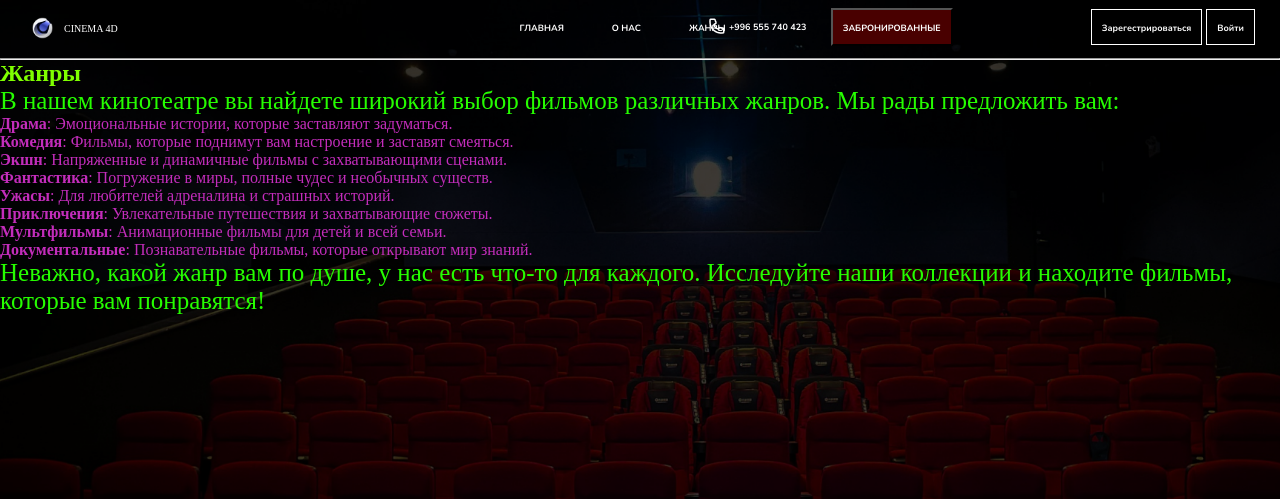
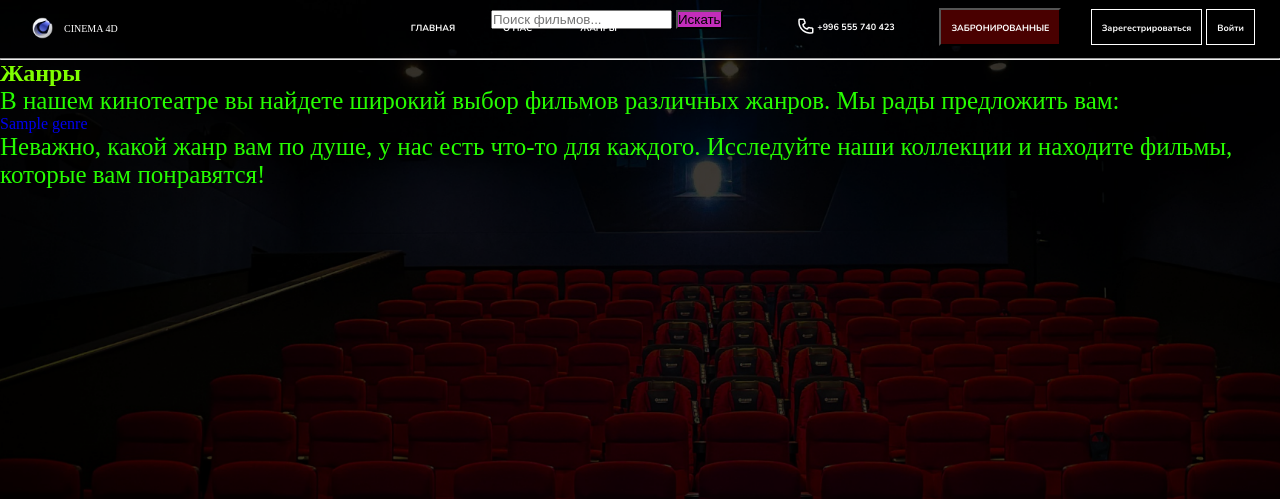
Before and after one commit to bekrahoon/Movie-Reservation-System, a Django app: page /genres/ in a window 1280 px wide. Shown: the top 499 px of the page. Run offline with Django 4.2, Linux system fonts and the light colour scheme; tables that the repository leaves empty hold one stand-in row (values such as "Sample post"); some web fonts are replaced.

Commit message:
Add: search_movies and genre_movies

```diff
--- a/base/models.py
+++ b/base/models.py
@@ -19,7 +19,7 @@ class Movie(BaseModel):
     title = models.CharField(max_length=200)
     description = models.TextField()
     poster = models.ImageField(upload_to="poster/")
-    genre = models.ManyToManyField(Genre)
+    genre = models.ManyToManyField(Genre, related_name="movies")
     show_time = models.DateTimeField()
     price = models.DecimalField(max_digits=6, decimal_places=2)
     available_seats = models.PositiveIntegerField()
--- a/base/templates/movies/genre.html
+++ b/base/templates/movies/genre.html
@@ -6,14 +6,9 @@
     <p>В нашем кинотеатре вы найдете широкий выбор фильмов различных жанров. Мы рады предложить вам:</p>
 
     <ul>
-        <li><strong>Драма</strong>: Эмоциональные истории, которые заставляют задуматься.</li>
-        <li><strong>Комедия</strong>: Фильмы, которые поднимут вам настроение и заставят смеяться.</li>
-        <li><strong>Экшн</strong>: Напряженные и динамичные фильмы с захватывающими сценами.</li>
-        <li><strong>Фантастика</strong>: Погружение в миры, полные чудес и необычных существ.</li>
-        <li><strong>Ужасы</strong>: Для любителей адреналина и страшных историй.</li>
-        <li><strong>Приключения</strong>: Увлекательные путешествия и захватывающие сюжеты.</li>
-        <li><strong>Мультфильмы</strong>: Анимационные фильмы для детей и всей семьи.</li>
-        <li><strong>Документальные</strong>: Познавательные фильмы, которые открывают мир знаний.</li>
+        {% for genre in genres %}
+            <li><a href="{% url "genre_movies"  genre.pk %}">{{ genre.name }}</a></li>
+        {% endfor %}
     </ul>
 
     <p>Неважно, какой жанр вам по душе, у нас есть что-то для каждого. Исследуйте наши коллекции и находите фильмы, которые вам понравятся!</p>
--- a/base/urls.py
+++ b/base/urls.py
@@ -2,12 +2,14 @@ from django.conf.urls.static import static
 from django.conf import settings
 from django.urls import path
 from views.booking import booking_create, booking_list, cancel_booking
-from views.views import  about_us, delete_movie, genres, home, movie_detail
+from views.views import  about_us, delete_movie, genre_movies, genres, home, movie_detail, search_movies
 
 urlpatterns = [
     path("", home, name="home"),
     path("movies/<int:pk>/", movie_detail, name="movie_detail"),
     path("movies/<int:pk>delete", delete_movie ,name="movie_delete"),
+    path("movies_genre/<int:pk>/", genre_movies, name="genre_movies"),
+    path("movies_search/", search_movies, name="search_movies"),
     path("bookings/", booking_list, name="booking_list"),
     path("bookings/<int:pk>/create/", booking_create , name="booking_create"),
     path("bookings/<int:pk>/cancel/",  cancel_booking , name="booking_cancel"),
--- a/templates/navbar.html
+++ b/templates/navbar.html
@@ -10,7 +10,6 @@
                 <a href="{% url "home" %}">CINEMA 4D</a>
                 </div>
             </div>
-
         <div class="menu">
             <lu>
                 <li><a href="{% url "home" %}">ГЛАВНАЯ</a></li>
@@ -18,14 +17,17 @@
                 <li><a href="{% url "genres" %}">ЖАНРЫ</a></li>
             </lu>
         </div>
-
+        <form method="GET" action="{% url 'search_movies' %}">
+            <input type="text" name="q" placeholder="Поиск фильмов...">
+            <button type="submit">Искать</button>
+        </form>
         <div class="book">
             <div class="book-call">
                 <img src="{% static "img/call.png" %}" alt="call">
                 <a href="#">+996 555 740 423</a>
             </div>
 
-            <div class="book-button">
+            <div class="book-button">``
                 <a href="{% url "booking_list" %}"><button>ЗАБРОНИРОВАННЫЕ</button></a>
             </div>
         </div>
--- a/views/views.py
+++ b/views/views.py
@@ -1,11 +1,15 @@
 from django.contrib.admin.views.decorators import staff_member_required
 from django.shortcuts import get_object_or_404, redirect, render
 from django.http import HttpRequest
-from base.models import Movie
+from base.models import Genre, Movie
+from django.db.models import Q
 
 def home(request: HttpRequest):
+    genres = Genre.objects.all()
+
     movies = Movie.objects.all()
-    context = {'movies':movies}
+    context = {'movies':movies,  'genres':genres}
+
     return render(request, "movies/home.html", context)
 
 
@@ -19,11 +23,37 @@ def delete_movie(request, pk):
 
 
 def movie_detail(request, pk):
+    genres = Genre.objects.all()
+
     movie = get_object_or_404(Movie,  pk=pk)
-    return render(request, 'movies/movie_detail.html', {'movie': movie})
+    return render(request, 'movies/movie_detail.html', {'movie': movie,  'genres': genres})
+
 
 def about_us(request):
-    return render (request, 'movies/about_us.html')
+    genres = Genre.objects.all()
+
+    return render (request, 'movies/about_us.html',  {'genres': genres})
+
 
 def genres(request):
-    return render (request, 'movies/genre.html')
+    genres = Genre.objects.filter().distinct()
+    context = {'genres': genres}
+    return render(request, 'movies/genre.html', context)
+
+def genre_movies(request, pk):
+    genres = Genre.objects.all()
+    genre = get_object_or_404(Genre, pk=pk)
+    movies = genre.movies.all()
+    context = {'genre':genre, 'genres':genres, 'movies':movies}
+    return  render(request, 'movies/genre_movies.html', context)
+
+
+def search_movies(request):
+    q = request.GET.get('q')
+    if q:
+        movies = Movie.objects.filter(
+            Q(title__icontains = q) | Q(description__icontains = q))
+    else:
+        movies = Movie.objects.none()
+    context = {'movies':movies, 'q':q}
+    return render(request, 'movies/search_movies.html', context)
```
Also changed, not shown: base/templates/movies/genre_movies.html (added, +14 -0 lines), base/templates/movies/search_movies.html (added, +16 -0 lines), views/booking.py (+5 -2 lines).
